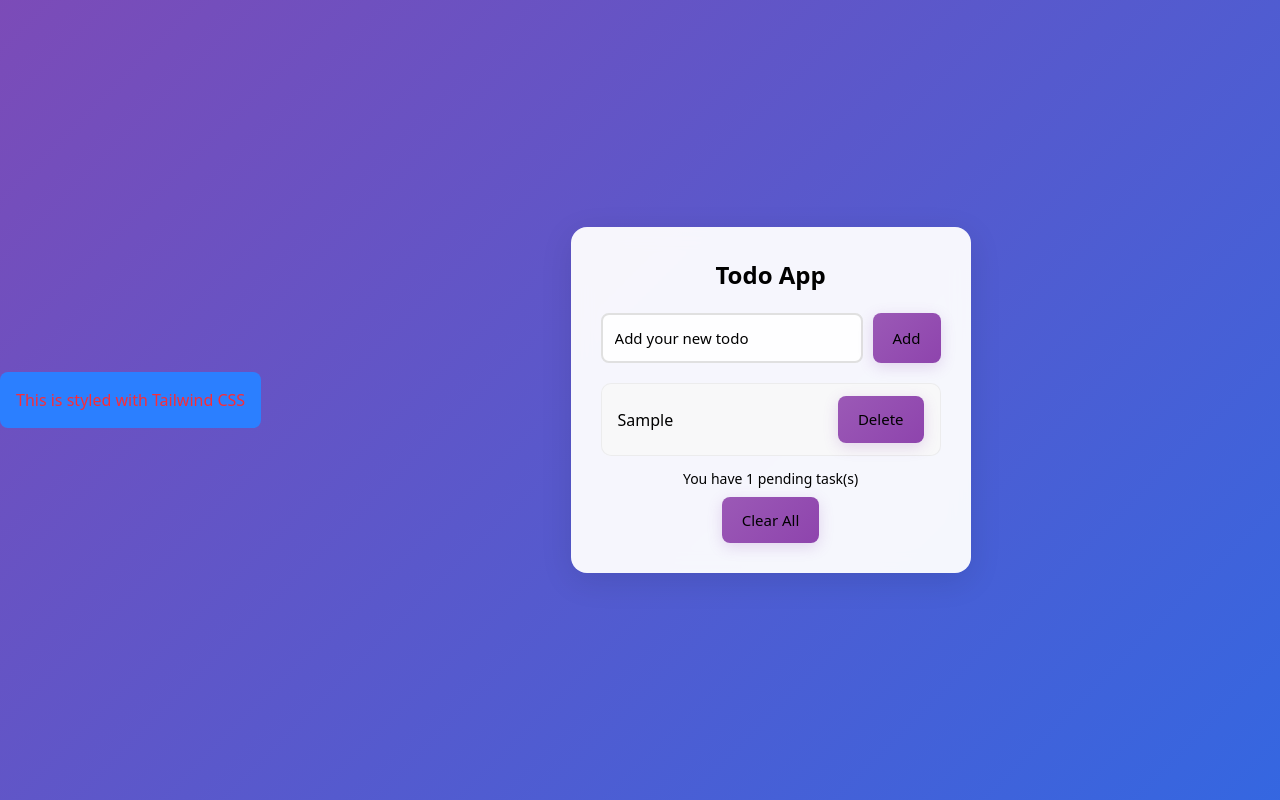
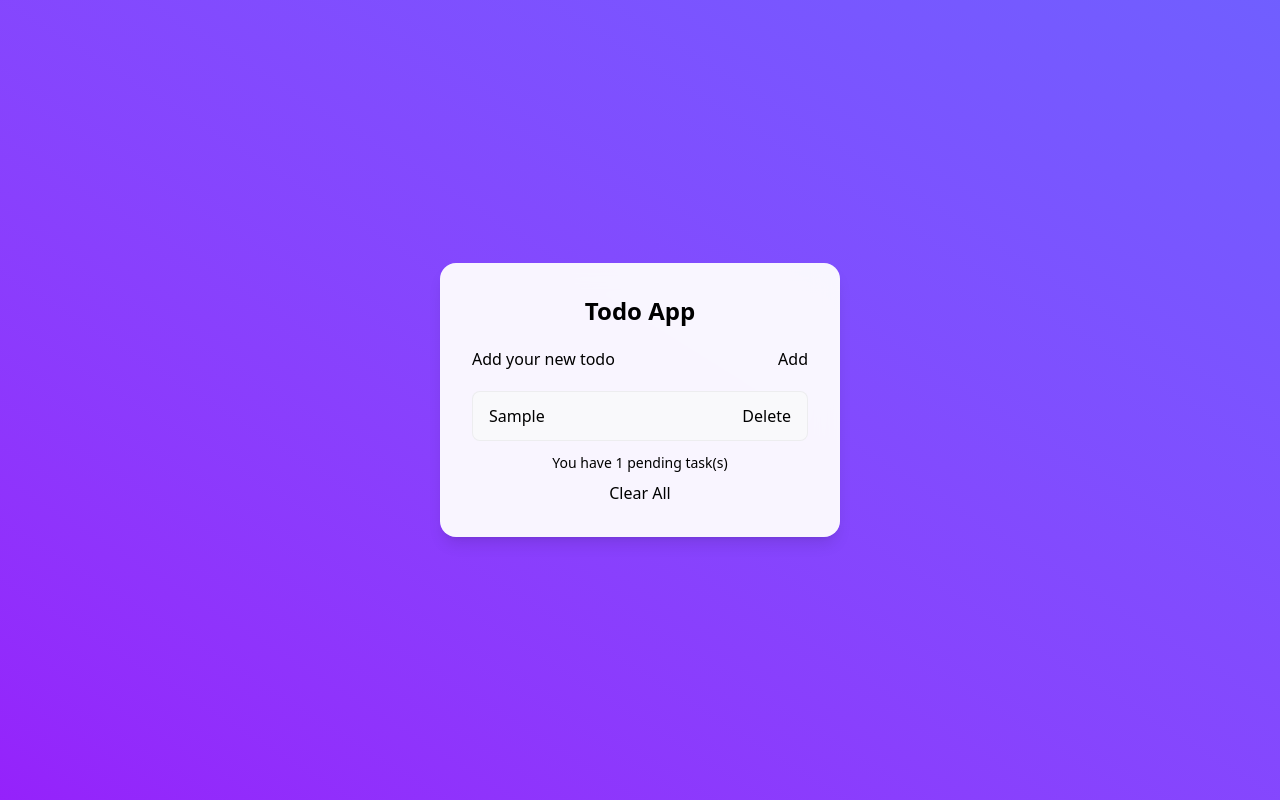
Before and after one commit to vanvan9825/simple-todo-app, a Vue app: page / in a window 1280 px wide. Both pictures are taken after typing "Sample" into the empty fields and a click on the button "Add". Built offline with nearby package versions, Linux system fonts and the light colour scheme.

Commit message:
feat/update TodoApp styling and layout for improved UI by tailwind

```diff
--- a/src/renderer/src/App.vue
+++ b/src/renderer/src/App.vue
@@ -1,8 +1,5 @@
 <template>
-  <div class="app-container">
-    <div class="bg-blue-500 text-red-500 p-4 rounded-lg">
-      This is styled with Tailwind CSS
-    </div>
+  <div class="fixed inset-0 min-h-screen h-screen w-full flex justify-center items-center p-0 m-0 box-border overflow-auto bg-gradient-to-tr from-cyan-400 via-purple-600 to-blue-500 animate-gradient bg-[length:400%_400%]">
     <TodoApp />
   </div>
 </template>
@@ -17,39 +14,14 @@ export default {
 </script>
 
 <style>
-.app-container {
-  min-height: 100vh;
-  height: 100vh;
-  background: linear-gradient(135deg, #00c4cc, #8e44ad, #007bff);
-  background-size: 400% 400%;
-  animation: gradient 15s ease infinite;
-  display: flex;
-  justify-content: center;
-  align-items: center;
-  margin: 0;
-  padding: 0;
-  width: 100%;
-  position: fixed;
-  top: 0;
-  left: 0;
-  right: 0;
-  bottom: 0;
-  box-sizing: border-box;
-  overflow: auto;
+@keyframes gradient {
+  0% { background-position: 0% 50%; }
+  50% { background-position: 100% 50%; }
+  100% { background-position: 0% 50%; }
 }
 
-@keyframes gradient {
-  0% {
-    background-position: 0% 50%;
-  }
-
-  50% {
-    background-position: 100% 50%;
-  }
-
-  100% {
-    background-position: 0% 50%;
-  }
+.animate-gradient {
+  animation: gradient 15s ease infinite;
 }
 
 body {
--- a/src/renderer/src/components/TodoApp.vue
+++ b/src/renderer/src/components/TodoApp.vue
@@ -1,19 +1,40 @@
 <template>
-  <div class="todo-app">
-    <h1>Todo App</h1>
-    <div class="input-container">
-      <InputText v-model="newTodo" @keyup.enter="addTodo" placeholder="Add your new todo" class="flex-1" />
-      <Button label="Add"  @click="addTodo" />
+  <div class="w-[400px] mx-auto p-8 bg-white/95 rounded-2xl shadow-lg text-center backdrop-blur-md">
+    <h1 class="text-2xl text-black font-semibold mb-5">Todo App</h1>
+    <div class="flex gap-3 mb-5">
+      <InputText
+        v-model="newTodo"
+        @keyup.enter="addTodo"
+        placeholder="Add your new todo"
+        class="flex-1 p-3 border-2 border-gray-200 rounded-lg text-base transition duration-300 focus:outline-none focus:border-purple-600 focus:ring-2 focus:ring-purple-600/20 bg-white/90 text-black"
+      />
+      <Button
+        label="Add"
+        @click="addTodo"
+      />
     </div>
-    <div v-if="todos.length" class="todo-list">
-      <div v-for="(todo, index) in todos" :key="index" class="todo-item">
+    <div v-if="todos.length" class="mt-5">
+      <div
+        v-for="(todo, index) in todos"
+        :key="index"
+        class="flex justify-between items-center p-3 px-4 mb-3 bg-gray-50/90 rounded-lg border border-black/5 text-black transition duration-300 hover:translate-x-1 hover:shadow-md"
+      >
         <span>{{ todo }}</span>
-         <Button label="Delete" class="p-button-danger p-button-sm" @click="removeTodo(index)" />
+        <Button
+          label="Delete"
+          severity="danger"
+          @click="removeTodo(index)"
+        />
       </div>
-      <p>You have {{ todos.length }} pending task(s)</p>
-      <Button label="Clear All" class="p-button-secondary mt-2" @click="clearAll" />
+      <p class="mt-3 text-sm text-black font-medium">You have {{ todos.length }} pending task(s)</p>
+      <Button
+        label="Clear All"
+        severity="secondary"
+        class="w-full mt-2"
+        @click="clearAll"
+      />
     </div>
-    <p v-else>No tasks pending</p>
+    <p v-else class="text-sm text-black font-medium">No tasks pending</p>
   </div>
 </template>
 
@@ -30,7 +51,7 @@ const addTodo = () => {
     todos.value.push(newTodo.value.trim())
     newTodo.value = ''
   }
-  }
+}
 
 const removeTodo = (index) => {
   todos.value.splice(index, 1)
@@ -40,121 +61,3 @@ const clearAll = () => {
   todos.value = []
 }
 </script>
-
-<style scoped>
-.todo-app {
-  width: 400px;
-  margin: 0 auto;
-  padding: 30px;
-  background: rgba(255, 255, 255, 0.95);
-  border-radius: 16px;
-  box-shadow: 0 8px 32px rgba(0, 0, 0, 0.1);
-  text-align: center;
-  backdrop-filter: blur(10px);
-  -webkit-backdrop-filter: blur(10px);
-}
-
-h1 {
-  font-size: 24px;
-  color: #000;
-  margin-bottom: 20px;
-  font-weight: 600;
-}
-
-.input-container {
-  display: flex;
-  gap: 10px;
-  margin-bottom: 20px;
-}
-
-input {
-  flex: 1;
-  padding: 12px;
-  border: 2px solid #e0e0e0;
-  border-radius: 8px;
-  font-size: 15px;
-  transition: all 0.3s ease;
-  background: rgba(255, 255, 255, 0.9);
-  color: #000;
-}
-
-input:focus {
-  outline: none;
-  border-color: #8e44ad;
-  box-shadow: 0 0 0 3px rgba(142, 68, 173, 0.2);
-}
-
-button {
-  padding: 12px 20px;
-  border: none;
-  border-radius: 8px;
-  cursor: pointer;
-  font-size: 15px;
-  transition: all 0.3s ease;
-}
-
-button:not(.delete-btn) {
-  background: linear-gradient(135deg, #9b59b6, #8e44ad);
-  color: #000;
-  box-shadow: 0 4px 15px rgba(142, 68, 173, 0.2);
-}
-
-button:hover:not(.delete-btn) {
-  background: linear-gradient(135deg, #8e44ad, #6c3483);
-  transform: translateY(-2px);
-  box-shadow: 0 6px 20px rgba(142, 68, 173, 0.3);
-}
-
-.todo-list {
-  margin-top: 20px;
-}
-
-.todo-item {
-  display: flex;
-  justify-content: space-between;
-  align-items: center;
-  padding: 12px 16px;
-  margin-bottom: 12px;
-  background: rgba(249, 249, 249, 0.9);
-  border-radius: 10px;
-  transition: all 0.3s ease;
-  border: 1px solid rgba(0, 0, 0, 0.05);
-  color: #000;
-}
-
-.todo-item:hover {
-  transform: translateX(5px);
-  box-shadow: 0 4px 15px rgba(0, 0, 0, 0.05);
-}
-
-.delete-btn {
-  background: linear-gradient(135deg, #e74c3c, #c0392b);
-  color: #000;
-  padding: 8px 12px;
-  border-radius: 6px;
-  transition: all 0.3s ease;
-}
-
-.delete-btn:hover {
-  background: linear-gradient(135deg, #c0392b, #962d22);
-  transform: scale(1.05);
-}
-
-.clear-btn {
-  margin-top: 10px;
-  width: 100%;
-  background-color: #8e44ad;
-  color: white;
-}
-
-.clear-btn:hover {
-  background-color: #7d3c98;
-}
-
-p {
-  margin-top: 10px;
-  color: #000;
-  font-size: 14px;
-  font-weight: 500;
-}
-</style>
```
